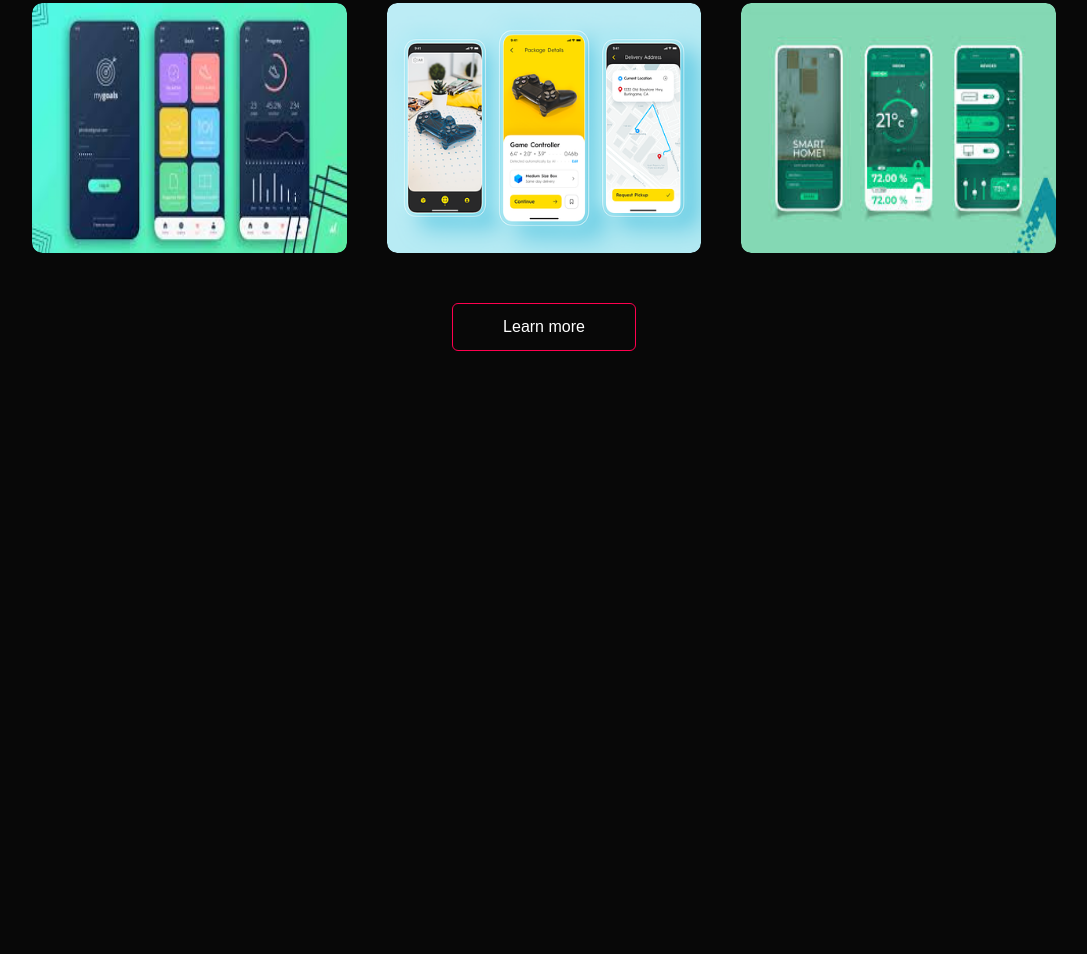
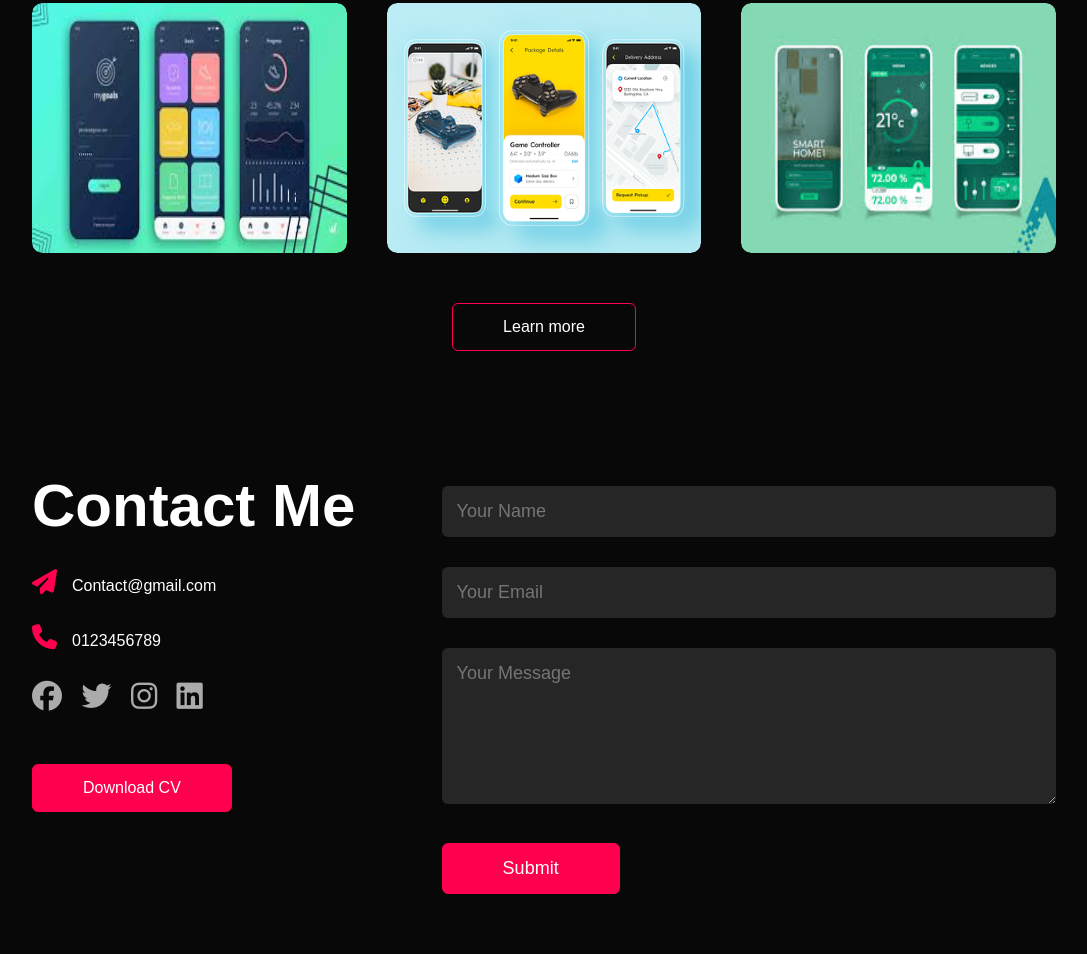
Before and after one commit to Apeksha-P/Portfolio, a plain HTML site: page index.html in a window 1280 px wide. Shown: the part 1979-2933 px from the top of the page, without its empty margins (96-1183 px from the left). Before the commit the page ends 2440 px from the top, so only its background shows below. Drawn offline with Linux system fonts and the light colour scheme.

Commit message:
Contact me

```diff
--- a/index.html
+++ b/index.html
@@ -34,7 +34,7 @@
                     <img src="images/user.png" alt="">
                 </div>
                 <div class="about-col-2">
-                    <h1 class="sud-title">About Me</h1>
+                    <h1 class="sub-title">About Me</h1>
                     <p> Lorem ipsum dolor sit amet consectetur adipisicing elit.
                         Eligendi voluptatum sint voluptatibus animi, provident sed
                         ad a quo inventore odit aspernatur commodi deserunt dolorem
@@ -77,7 +77,7 @@
     <!------------------Services----------------------->
     <div id="services">
         <div class="container">
-            <h1 class="sud-title">My Services</h1>
+            <h1 class="sub-title">My Services</h1>
             <div class="services-list">
                 <div>
                     <i class="fa-solid fa-code"></i>
@@ -103,7 +103,7 @@
     <!------------------Portfolio----------------------->
     <div id="portfolio">
         <div class="container">
-            <h1 class="sud-title">My Work</h1>
+            <h1 class="sub-title">My Work</h1>
             <div class="work-list">
                 <div class="work">
                     <img src="images/work-1.jpeg" alt="work">
@@ -139,6 +139,33 @@
             <a href="" class="btn">Learn more</a>
         </div>
     </div>
+    <!------------------Contact----------------------->
+    <div id="contact">
+        <div class="container">
+            <div class="row">
+                <div class="contact-left">
+                    <h1 class="sub-title">Contact Me</h1>
+                    <p><i class="fa-solid fa-paper-plane"></i>Contact@gmail.com</p>
+                    <p><i class="fa-solid fa-phone"></i>0123456789</p>
+                    <div class="social-icons">
+                        <a href=""><i class="fa-brands fa-facebook"></i></a>
+                        <a href=""><i class="fa-brands fa-twitter"></i></a>
+                        <a href=""><i class="fa-brands fa-instagram"></i></a>
+                        <a href=""><i class="fa-brands fa-linkedin"></i></a>
+                    </div>
+                    <a href="" class="btn btn-cl" download>Download CV</a>
+                </div>
+                <div class="contact-right">
+                    <form>
+                        <input type="text" name="Name" placeholder="Your Name" required>
+                        <input type="email" name="email" placeholder="Your Email" required>
+                        <textarea name="Message" rows="6" placeholder="Your Message" required></textarea>
+                        <button type="submit" class="btn btn-cl">Submit</button>
+                    </form>
+                </div>
+            </div>
+        </div>
+    </div>
     <script>
         var tablinks = document.getElementsByClassName("tab-links");
         var tabcontents = document.getElementsByClassName("tab-contents");
--- a/styles.css
+++ b/styles.css
@@ -83,7 +83,7 @@ nav ul li a:hover::after{
 .about-col-2{
     flex-basis: 60%;
 }
-.sud-title{
+.sub-title{
     font-size: 60px;
     font-weight: 600;
     color: #ffffff;
@@ -240,3 +240,57 @@ nav ul li a:hover::after{
 .btn:hover{
     background: #ff004f;
 }
+/*-------------------Contact ------------------*/
+.contact-left{
+    flex-basis: 35%;
+}
+.contact-right{
+    flex-basis: 60%;
+}
+.contact-left p{
+    margin-top: 30px;
+}
+.contact-left p i{
+    color: #ff004f;
+    margin-right: 15px;
+    font-size: 25px;
+}
+.social-icons{
+    margin-top: 30px;
+}
+.social-icons a{
+    text-decoration: none;
+    font-size: 30px;
+    margin-right: 15px;
+    color: #ababab;
+    display: inline-block;
+    transition: transform 0.5s;
+}
+.social-icons a:hover{
+    color: #ff004f;
+    transform: translateY(-5px);
+}
+.btn.btn-cl{
+    display: inline-block;
+    background: #ff004f;
+}
+.contact-right form{
+    width: 100%;
+}
+form input,form textarea{
+    width: 100%;
+    border: 0;
+    outline: none;
+    background: #262626;
+    padding: 15px;
+    margin: 15px 0;
+    color: #ffffff;
+    font-size: 18px;
+    border-radius: 6px;
+}
+form .btn-cl{
+    padding: 14px 60px;
+    font-size: 18px;
+    margin-top: 20px;
+    cursor: pointer;
+}
```
